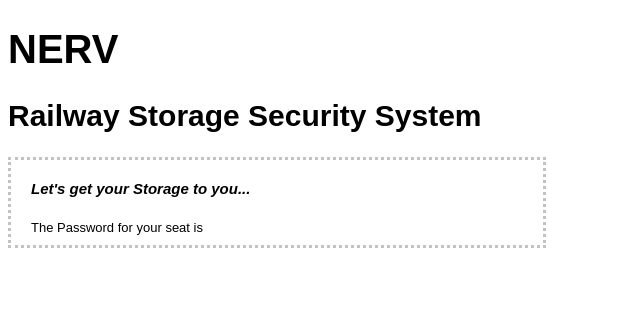
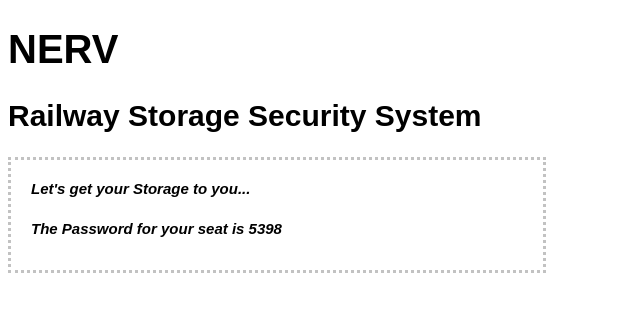
Before and after one commit to Divyajyotipatra10/NERV-RSSS, a plain HTML site: page website/num.html in a window 1280 px wide. Shown: the whole page, without its empty margins (0-640 px from the left). Drawn offline with Linux system fonts and the light colour scheme.

Commit message:
Update num.html

```diff
--- a/website/num.html
+++ b/website/num.html
@@ -29,7 +29,7 @@
     </div>
     <div class="nerv-form">
         <div class="nerv-form-head">Let's get your Storage to you...</div>
-        <div class="pass"> The Password for your seat is </div>
+        <div class="nerv-form-head"> The Password for your seat is 5398</div>
     </div>
 
     </div>
```
